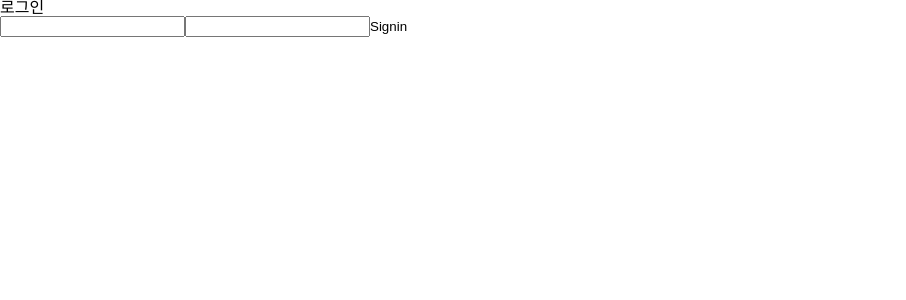
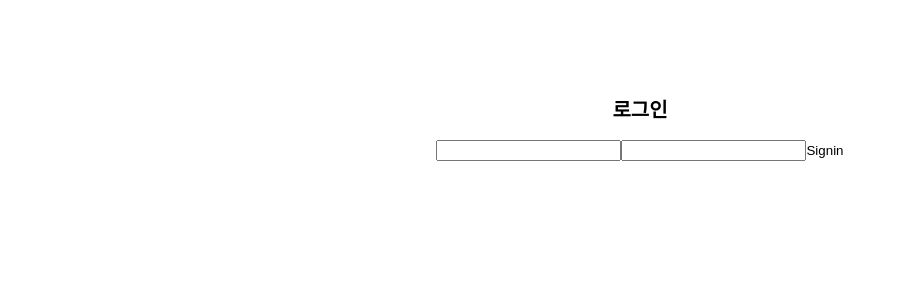
Before and after one commit to pair-programming-to-study/TodoList, a React (Create React App) app in the folder client/: page / in a window 1280 px wide. Shown: the top 300 px of the page, without its empty margins (0-906 px from the left). Built offline with nearby package versions, Linux system fonts and the light colour scheme.

Commit message:
feat: Implement auth template css

```diff
--- a/client/src/components/common/AuthTemplate/AuthTemplate.tsx
+++ b/client/src/components/common/AuthTemplate/AuthTemplate.tsx
@@ -1,4 +1,5 @@
 import React, { ReactNode } from 'react';
+import styled from 'styled-components';
 
 export interface AuthTemplateProps {
   children: ReactNode;
@@ -7,11 +8,27 @@ export interface AuthTemplateProps {
 
 function AuthTemplate({ children, title }: AuthTemplateProps) {
   return (
-    <div>
-      <h1>{title}</h1>
+    <Container>
+      <Title>{title}</Title>
       {children}
-    </div>
+    </Container>
   );
 }
 
+const Container = styled.div`
+  width: 100%;
+  height: 100%;
+  padding-top: 100px;
+  display: flex;
+  flex-direction: column;
+  align-items: center;
+`;
+
+const Title = styled.h1`
+  font-size: 20px;
+  font-weight: bold;
+  text-align: left;
+  margin-bottom: 20px;
+`;
+
 export default AuthTemplate;
```
